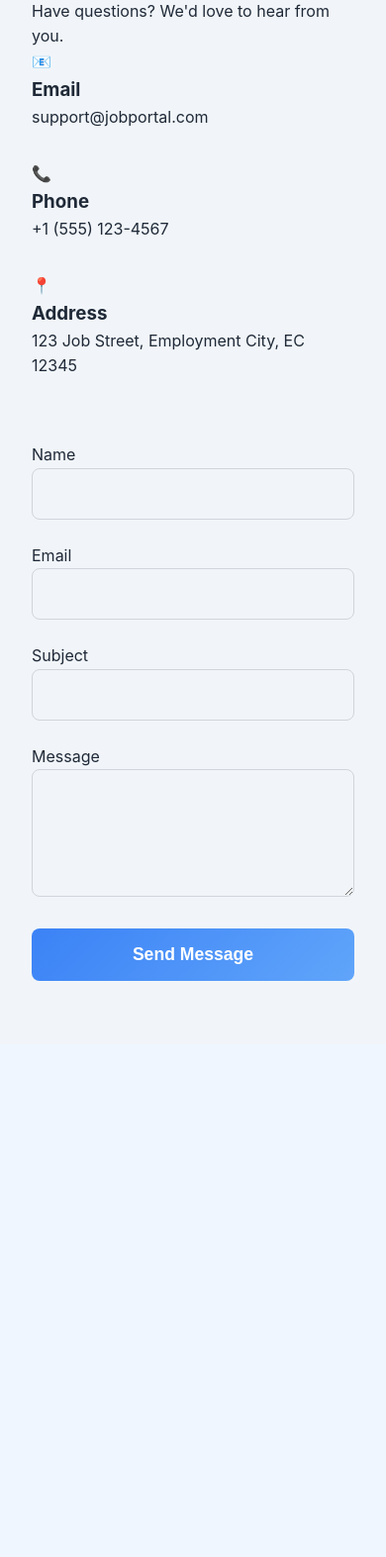
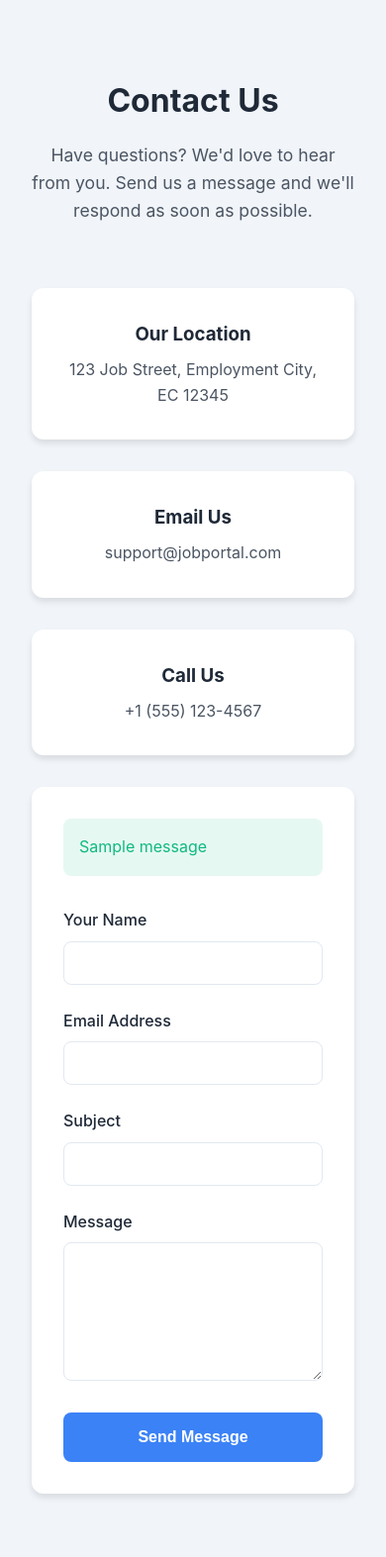
Before and after one commit to jamalihassan0307/Django_Job_Portal_Danish, a Django app: page /contact/ in a window 390 px wide. Shown: the part 78-1651 px from the top of the page at 99% size. Before the commit the page ends 1069 px from the top, so only its background shows below. Run offline with Django 5.2, Linux system fonts and the light colour scheme; tables that the repository leaves empty hold one stand-in row (values such as "Sample post"); one stand-in notice (Sample message) is shown.

Commit message:
Refactor contact form and profile management; update ContactDetail model to include subject and message fields, enhance contact page layout with improved styling and message display, and add edit profile functionality with a new template. Streamline job listing and search features for better performance.

```diff
--- a/jobs/templates/jobs/contact.html
+++ b/jobs/templates/jobs/contact.html
@@ -9,45 +9,62 @@
 
 {% block content %}
 <div class="contact-container">
+    <div class="contact-header">
+        <h1>Contact Us</h1>
+        <p>Have questions? We'd love to hear from you. Send us a message and we'll respond as soon as possible.</p>
+    </div>
+
     <div class="contact-content">
-        <h1>Contact Us</h1>
-        <p>Have questions? We'd love to hear from you.</p>
-
         <div class="contact-info">
-            <div class="info-item">
-                <span class="icon">📧</span>
-                <h3>Email</h3>
+            <div class="info-card">
+                <i class="fas fa-map-marker-alt"></i>
+                <h3>Our Location</h3>
+                <p>123 Job Street, Employment City, EC 12345</p>
+            </div>
+            <div class="info-card">
+                <i class="fas fa-envelope"></i>
+                <h3>Email Us</h3>
                 <p>support@jobportal.com</p>
             </div>
-            <div class="info-item">
-                <span class="icon">📞</span>
-                <h3>Phone</h3>
+            <div class="info-card">
+                <i class="fas fa-phone"></i>
+                <h3>Call Us</h3>
                 <p>+1 (555) 123-4567</p>
-            </div>
-            <div class="info-item">
-                <span class="icon">📍</span>
-                <h3>Address</h3>
-                <p>123 Job Street, Employment City, EC 12345</p>
             </div>
         </div>
 
-        <form class="contact-form">
+        <form method="POST" class="contact-form">
+            {% csrf_token %}
+            {% if messages %}
+            <div class="messages">
+                {% for message in messages %}
+                <div class="message {% if message.tags %}{{ message.tags }}{% endif %}">
+                    {{ message }}
+                </div>
+                {% endfor %}
+            </div>
+            {% endif %}
+
             <div class="form-group">
-                <label for="name">Name</label>
+                <label for="name">Your Name</label>
                 <input type="text" id="name" name="name" required>
             </div>
+
             <div class="form-group">
-                <label for="email">Email</label>
+                <label for="email">Email Address</label>
                 <input type="email" id="email" name="email" required>
             </div>
+
             <div class="form-group">
                 <label for="subject">Subject</label>
                 <input type="text" id="subject" name="subject" required>
             </div>
+
             <div class="form-group">
                 <label for="message">Message</label>
-                <textarea id="message" name="message" rows="5" required></textarea>
+                <textarea id="message" name="message" rows="6" required></textarea>
             </div>
+
             <button type="submit" class="submit-btn">Send Message</button>
         </form>
     </div>
--- a/jobs/urls.py
+++ b/jobs/urls.py
@@ -9,4 +9,5 @@ urlpatterns = [
     path('login/', views.login_view, name='login'),
     path('logout/', views.logout_view, name='logout'),
     path('profile/', views.profile, name='profile'),
+    path('profile/edit/', views.edit_profile, name='edit_profile'),
 ]
--- a/jobs/views.py
+++ b/jobs/views.py
@@ -6,38 +6,20 @@ from django.db.models import Q
 from .models import Job, User, ContactDetail
 
 def home(request):
-    featured_jobs = Job.objects.all().order_by('-created_at')[:6]
-    categories = [
-        {'name': 'Full-time', 'icon': '💼', 'job_count': Job.objects.filter(job_type='Full-time').count()},
-        {'name': 'Part-time', 'icon': '⏰', 'job_count': Job.objects.filter(job_type='Part-time').count()},
-        {'name': 'Remote', 'icon': '🌍', 'job_count': Job.objects.filter(job_type='Remote').count()},
-    ]
-    return render(request, 'jobs/home.html', {
-        'featured_jobs': featured_jobs,
-        'categories': categories
-    })
+    featured_jobs = Job.objects.all()[:6]
+    return render(request, 'jobs/home.html', {'featured_jobs': featured_jobs})
 
 def jobs_list(request):
     jobs = Job.objects.all()
+    search_query = request.GET.get('search', '')
     job_type = request.GET.get('type', 'All')
-    search_query = request.GET.get('search', '')
 
+    if search_query:
+        jobs = jobs.filter(job_title__icontains=search_query)
     if job_type != 'All':
         jobs = jobs.filter(job_type=job_type)
 
-    if search_query:
-        jobs = jobs.filter(
-            Q(job_title__icontains=search_query) |
-            Q(company__icontains=search_query) |
-            Q(location__icontains=search_query) |
-            Q(description__icontains=search_query)
-        )
-
-    return render(request, 'jobs/jobs.html', {
-        'jobs': jobs,
-        'job_type': job_type,
-        'search_query': search_query
-    })
+    return render(request, 'jobs/jobs.html', {'jobs': jobs})
 
 def job_detail(request, job_id):
     job = get_object_or_404(Job, id=job_id)
@@ -50,10 +32,19 @@ def contact(request):
     if request.method == 'POST':
         name = request.POST.get('name')
         email = request.POST.get('email')
+        subject = request.POST.get('subject')
         message = request.POST.get('message')
-        # Here you would typically save the contact message to a database
+
+        ContactDetail.objects.create(
+            name=name,
+            email=email,
+            subject=subject,
+            message=message
+        )
+
         messages.success(request, 'Your message has been sent successfully!')
         return redirect('contact')
+
     return render(request, 'jobs/contact.html')
 
 def login_view(request):
@@ -64,7 +55,7 @@ def login_view(request):
 
         if user is not None:
             login(request, user)
-            messages.success(request, 'Successfully logged in!')
+            messages.success(request, 'Welcome back!')
             return redirect('home')
         else:
             messages.error(request, 'Invalid username or password.')
@@ -74,19 +65,30 @@ def login_view(request):
 @login_required
 def logout_view(request):
     logout(request)
-    messages.success(request, 'Successfully logged out!')
+    messages.success(request, 'You have been logged out successfully.')
     return redirect('home')
 
 @login_required
 def profile(request):
-    user = request.user
+    return render(request, 'jobs/profile.html')
+
+@login_required
+def edit_profile(request):
     if request.method == 'POST':
-        user.name = request.POST.get('name', user.name)
-        user.email = request.POST.get('email', user.email)
+        username = request.POST.get('username')
+        first_name = request.POST.get('first_name')
+        last_name = request.POST.get('last_name')
+
+        user = request.user
+        user.username = username
+        user.first_name = first_name
+        user.last_name = last_name
         user.save()
+
         messages.success(request, 'Profile updated successfully!')
         return redirect('profile')
-    return render(request, 'jobs/profile.html', {'user': user})
+
+    return render(request, 'jobs/edit_profile.html')
 
 @login_required
 def add_job(request):
--- a/static/css/pages/Contact.css
+++ b/static/css/pages/Contact.css
@@ -1,150 +1,159 @@
-.contact-page {
+.contact-container {
   min-height: 100vh;
+  background-color: var(--background-color);
+  padding: 4rem 2rem;
 }
 
-.contact-hero {
-  height: 40vh;
-  /* background: linear-gradient(rgba(15, 23, 42, 0.8), rgba(15, 23, 42, 0.9)),
-              url('https://images.unsplash.com/photo-1516321318423-f06f85e504b3?ixlib=rb-1.2.1&auto=format&fit=crop&w=1950&q=80'); */
-  background-size: cover;
-  background-position: center;
-  background-attachment: fixed;
-  display: flex;
-  align-items: center;
-  justify-content: center;
+.contact-header {
   text-align: center;
-  padding: 2rem;
+  max-width: 800px;
+  margin: 0 auto 4rem;
 }
 
-.contact-hero-content h1 {
-  font-size: 3.5rem;
-  font-weight: 800;
+.contact-header h1 {
+  font-size: 2.5rem;
+  color: var(--text-primary);
   margin-bottom: 1rem;
-  background: linear-gradient(
-    135deg,
-    var(--primary-color),
-    var(--accent-color)
-  );
-  -webkit-background-clip: text;
-  -webkit-text-fill-color: transparent;
 }
 
-.contact-hero-content p {
-  font-size: 1.5rem;
+.contact-header p {
   color: var(--text-secondary);
+  font-size: 1.1rem;
 }
 
 .contact-content {
-  padding: 4rem 2rem;
   max-width: 1200px;
-  margin: -4rem auto 0;
-  position: relative;
+  margin: 0 auto;
+  display: grid;
+  grid-template-columns: 1fr 2fr;
+  gap: 4rem;
 }
 
 .contact-info {
-  display: grid;
-  grid-template-columns: repeat(auto-fit, minmax(300px, 1fr));
+  display: flex;
+  flex-direction: column;
   gap: 2rem;
-  margin-bottom: 4rem;
 }
 
 .info-card {
-  background: var(--card-bg);
+  background: white;
   padding: 2rem;
-  border-radius: 16px;
+  border-radius: 12px;
+  box-shadow: 0 4px 6px rgba(0, 0, 0, 0.1);
   text-align: center;
-  transition: transform 0.3s ease;
-  border: 1px solid var(--border-color);
+  transition: all 0.3s ease;
 }
 
 .info-card:hover {
   transform: translateY(-5px);
+  box-shadow: 0 8px 15px rgba(0, 0, 0, 0.1);
 }
 
-.info-icon {
-  font-size: 2.5rem;
-  margin-bottom: 1rem;
-  display: inline-block;
-}
-
-.info-card h3 {
-  font-size: 1.5rem;
+.info-card i {
+  font-size: 2rem;
   color: var(--primary-color);
   margin-bottom: 1rem;
 }
 
+.info-card h3 {
+  color: var(--text-primary);
+  margin-bottom: 0.5rem;
+}
+
 .info-card p {
   color: var(--text-secondary);
-  line-height: 1.6;
-}
-
-.contact-form-container {
-  background: var(--card-bg);
-  padding: 3rem;
-  border-radius: 16px;
-  border: 1px solid var(--border-color);
 }
 
 .contact-form {
-  max-width: 600px;
-  margin: 0 auto;
+  background: white;
+  padding: 2rem;
+  border-radius: 12px;
+  box-shadow: 0 4px 6px rgba(0, 0, 0, 0.1);
+}
+
+.messages {
+  margin-bottom: 2rem;
+}
+
+.message {
+  padding: 1rem;
+  border-radius: 8px;
+  margin-bottom: 1rem;
+}
+
+.message.success {
+  background: rgba(16, 185, 129, 0.1);
+  color: #10b981;
+}
+
+.message.error {
+  background: rgba(239, 68, 68, 0.1);
+  color: #ef4444;
 }
 
 .form-group {
   margin-bottom: 1.5rem;
 }
 
+.form-group label {
+  display: block;
+  margin-bottom: 0.5rem;
+  color: var(--text-primary);
+  font-weight: 500;
+}
+
 .form-group input,
 .form-group textarea {
   width: 100%;
-  padding: 1rem;
-  border: 1px solid var(--border-color);
+  padding: 0.75rem;
+  border: 1px solid #e2e8f0;
   border-radius: 8px;
-  background: var(--background-color);
-  color: var(--text-primary);
   font-size: 1rem;
   transition: all 0.3s ease;
 }
 
 .form-group input:focus,
 .form-group textarea:focus {
+  border-color: var(--primary-color);
+  box-shadow: 0 0 0 3px rgba(96, 165, 250, 0.1);
   outline: none;
-  border-color: var(--primary-color);
-  box-shadow: 0 0 0 3px rgba(96, 165, 250, 0.2);
 }
 
 .submit-btn {
   width: 100%;
   padding: 1rem;
-  background: linear-gradient(
-    135deg,
-    var(--primary-color),
-    var(--secondary-color)
-  );
+  background: var(--primary-color);
   color: white;
   border: none;
   border-radius: 8px;
-  font-size: 1.1rem;
+  font-size: 1rem;
   font-weight: 600;
   cursor: pointer;
   transition: all 0.3s ease;
 }
 
 .submit-btn:hover {
+  background: var(--secondary-color);
   transform: translateY(-2px);
-  box-shadow: 0 4px 15px rgba(96, 165, 250, 0.3);
 }
 
 @media (max-width: 768px) {
-  .contact-hero-content h1 {
-    font-size: 2.5rem;
+  .contact-content {
+    grid-template-columns: 1fr;
+    gap: 2rem;
   }
 
-  .contact-hero-content p {
-    font-size: 1.2rem;
+  .contact-header h1 {
+    font-size: 2rem;
   }
 
-  .contact-form-container {
-    padding: 2rem 1.5rem;
+  .contact-info {
+    flex-direction: row;
+    flex-wrap: wrap;
+  }
+
+  .info-card {
+    flex: 1;
+    min-width: 250px;
   }
 }
```
Also changed, not shown: jobs/models.py (+5 -3 lines), jobs/templates/jobs/edit_profile.html (added, +62 -0 lines).
